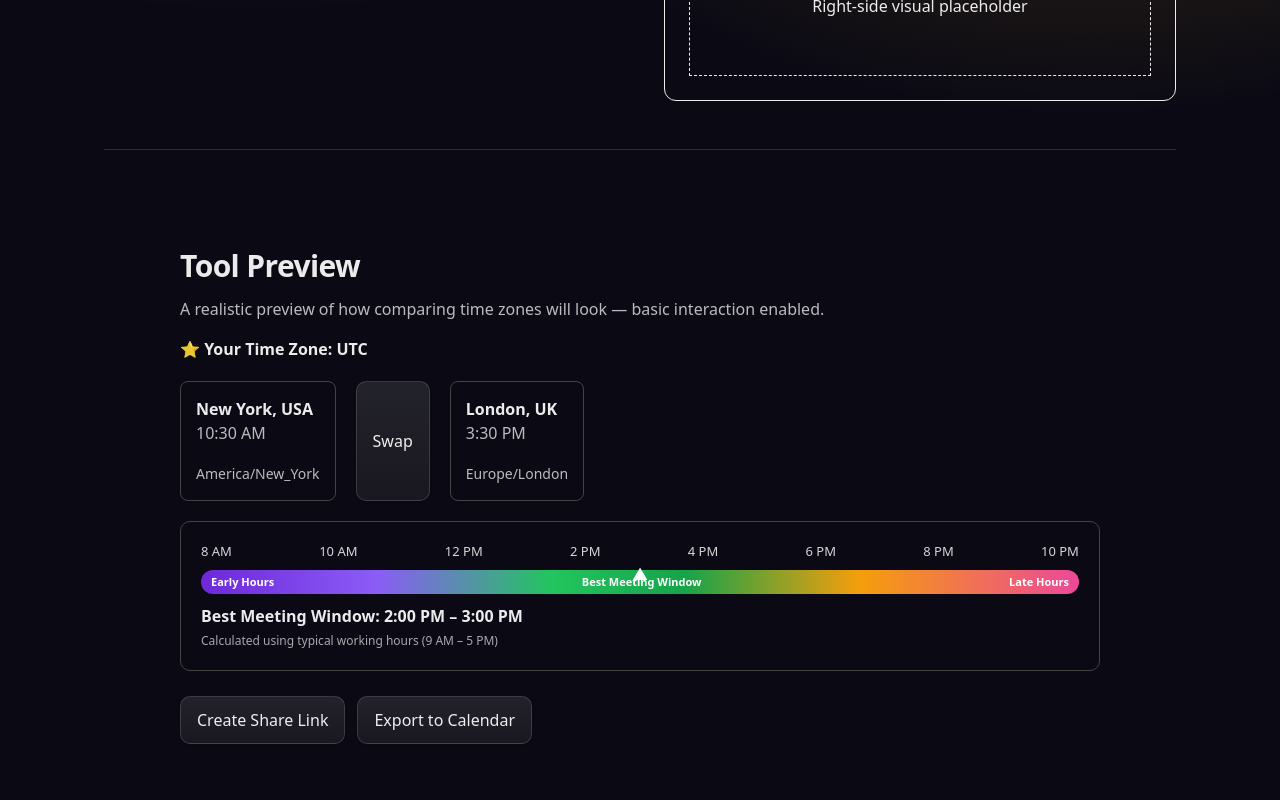
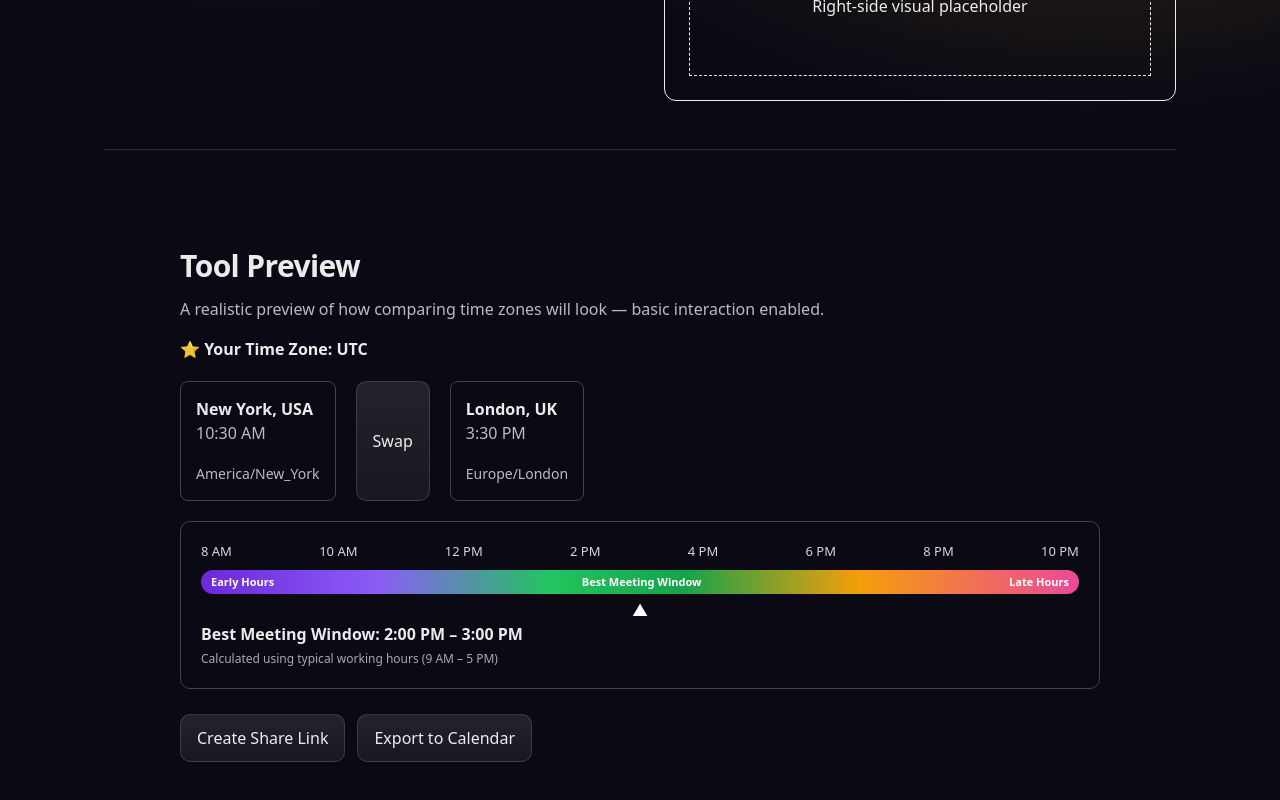
Before and after one commit to techtalk1282/Best-Meeting-Time, a Next.js app: page / in a window 1280 px wide. Shown: the part 502-1302 px from the top of the page. Built offline with nearby package versions, Linux system fonts and the light colour scheme.

Commit message:
feat: reposition meeting marker below timeline with caret indicator

```diff
--- a/app/ui/ToolPreviewSection.tsx
+++ b/app/ui/ToolPreviewSection.tsx
@@ -2,10 +2,6 @@
 
 // app/ui/ToolPreviewSection.tsx
 // PURPOSE: Tool preview section with timeline strip, share link, calendar export.
-// Improvements:
-// 1. Caret meeting marker on timeline
-// 2. Stronger time labels
-// 3. Wider timeline layout
 
 import { useState, useEffect } from "react";
 
@@ -255,8 +251,6 @@ export default function ToolPreviewSection() {
         }}
       >
 
-        {/* Time markers */}
-
         <div
           style={{
             display: "flex",
@@ -288,8 +282,6 @@ export default function ToolPreviewSection() {
             }}
           />
 
-          {/* Overlay labels */}
-
           <div
             style={{
               position: "absolute",
@@ -312,24 +304,31 @@ export default function ToolPreviewSection() {
             <span>Late Hours</span>
           </div>
 
-          {/* Caret marker */}
+        </div>
 
+        {/* Marker BELOW timeline */}
+
+        <div
+          style={{
+            position: "relative",
+            height: 18,
+            marginTop: 4
+          }}
+        >
           <div
             style={{
               position: "absolute",
-              top: -8,
               left: `${markerPosition}%`,
               transform: "translateX(-50%)",
               fontSize: 16,
-              color: "white",
+              color: "white"
             }}
           >
             ▲
           </div>
-
         </div>
 
-        <div style={{ marginTop: 10, fontWeight: 600 }}>
+        <div style={{ marginTop: 6, fontWeight: 600 }}>
           Best Meeting Window: <strong>2:00 PM – 3:00 PM</strong>
         </div>
 
```
